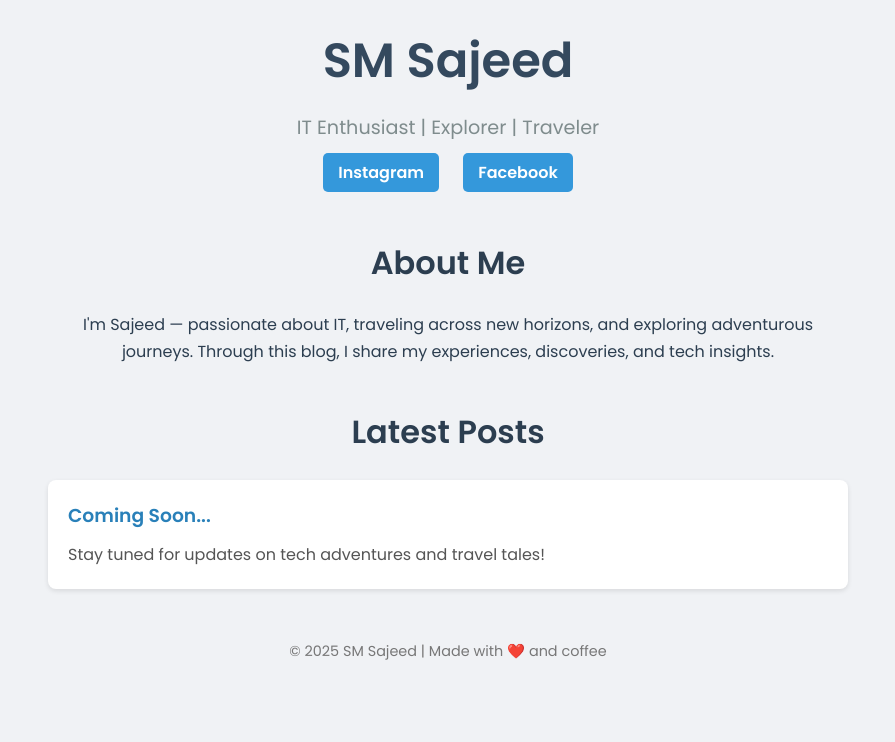
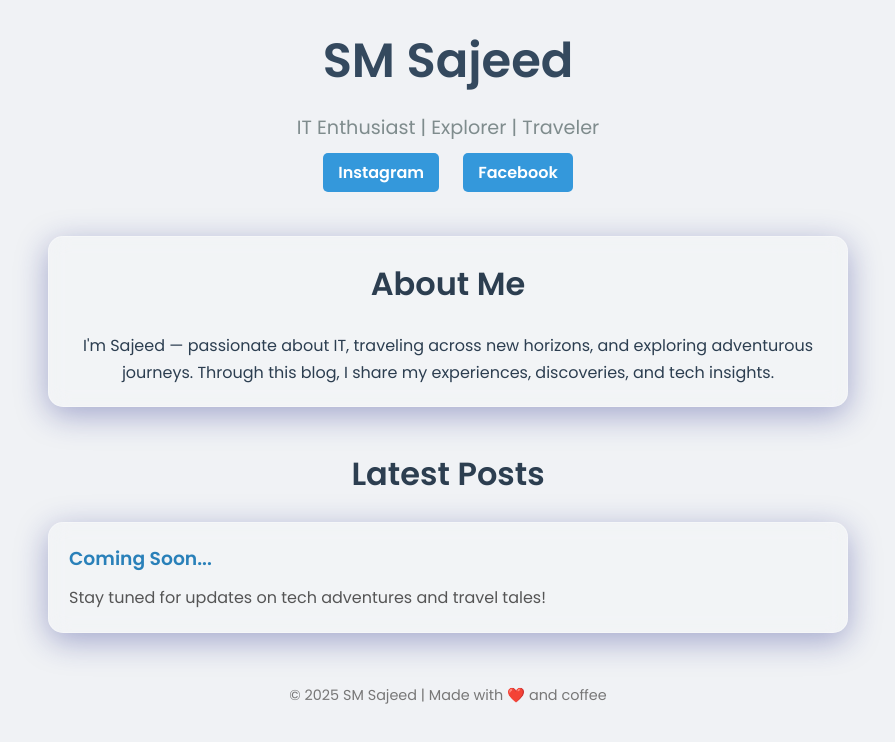
Before and after one commit to msmsajeed/msmsajeed-blog, a plain HTML site: page index.html in a window 1280 px wide. Shown: the whole page, without its empty margins (192-1087 px from the left). Drawn offline with Linux system fonts and the light colour scheme.

Commit message:
Update index.html
added class="glass"

```diff
--- a/index.html
+++ b/index.html
@@ -18,14 +18,14 @@
         </nav>
     </header>
 
-    <section class="intro fade-in">
+    <section class="intro fade-in glass">
         <h2>About Me</h2>
         <p>I'm Sajeed — passionate about IT, traveling across new horizons, and exploring adventurous journeys. Through this blog, I share my experiences, discoveries, and tech insights.</p>
     </section>
 
     <section class="blog fade-in">
         <h2>Latest Posts</h2>
-        <div class="post">
+        <div class="post glass">
             <h3>Coming Soon...</h3>
             <p>Stay tuned for updates on tech adventures and travel tales!</p>
         </div>
```
